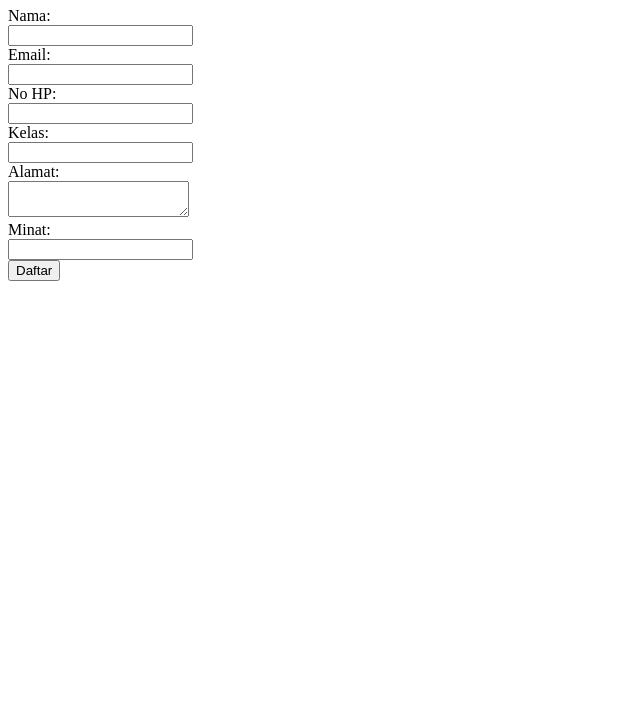
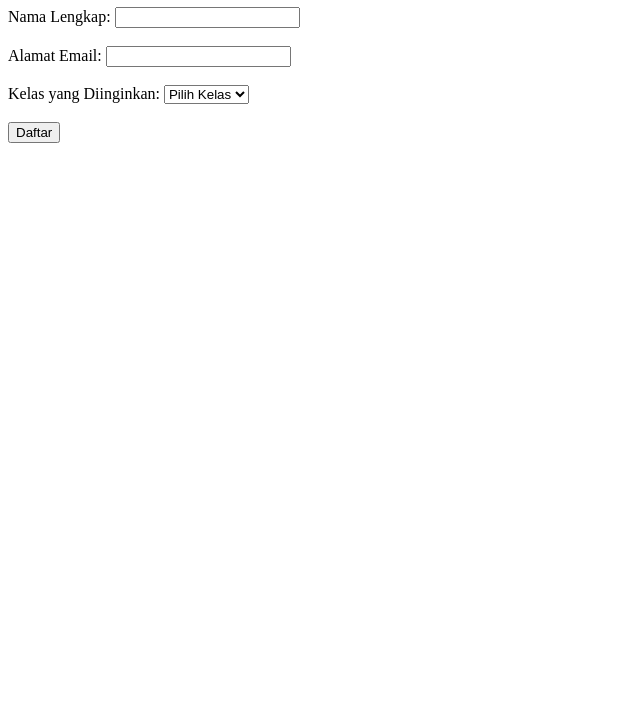
Before and after one commit to studymore09/studymore, a plain HTML site: page index.html in a window 1280 px wide. Shown: the part 73-800 px from the top of the page, without its empty margins (0-640 px from the left). Drawn offline with Linux system fonts and the light colour scheme.

Commit message:
Update index.html

```diff
--- a/index.html
+++ b/index.html
@@ -1,34 +1,56 @@
 <!DOCTYPE html>
-<html>
+<html lang="en">
 <head>
-    <title>Form Pendaftaran</title>
+    <meta charset="UTF-8">
+    <meta name="viewport" content="width=device-width, initial-scale=1.0">
+    <title>Form Pendaftaran Sekolah</title>
     <style>
-        /* Tambahkan gaya CSS di sini */
+        /* Gaya CSS Anda */
     </style>
 </head>
 <body>
-    <h1>Form Pendaftaran</h1>
-    <form id="registrationForm">
-        <label for="nama">Nama:</label><br>
-        <input type="text" id="nama" name="nama" required><br>
+    <div class="container">
+        <h1>Form Pendaftaran Sekolah</h1>
+        <form id="registrationForm">
+            <label for="nama">Nama Lengkap:</label>
+            <input type="text" id="nama" name="nama" required><br><br>
 
-        <label for="email">Email:</label><br>
-        <input type="email" id="email" name="email" required><br>
+            <label for="email">Alamat Email:</label>
+            <input type="email" id="email" name="email" required><br><br>
 
-        <label for="nohp">No HP:</label><br>
-        <input type="tel" id="nohp" name="nohp" required><br>
+            <label for="kelas">Kelas yang Diinginkan:</label>
+            <select id="kelas" name="kelas" required>
+                <option value="">Pilih Kelas</option>
+                <option value="X">Kelas X</option>
+                <option value="XI">Kelas XI</option>
+                <option value="XII">Kelas XII</option>
+            </select><br><br>
 
-        <label for="kelas">Kelas:</label><br>
-        <input type="text" id="kelas" name="kelas" required><br>
+            <input type="submit" value="Daftar">
+        </form>
+    </div>
 
-        <label for="alamat">Alamat:</label><br>
-        <textarea id="alamat" name="alamat" required></textarea><br>
+    <script>
+        const form = document.getElementById("registrationForm");
 
-        <label for="minat">Minat:</label><br>
-        <input type="text" id="minat" name="minat" required><br>
+        form.addEventListener("submit", function(event) {
+            event.preventDefault();
 
-        <button type="submit">Daftar</button>
-    </form>
-    <script src="script.js"></script>
+            const formData = new FormData(form);
+
+            // Simpan data pendaftaran dalam penyimpanan lokal
+            const data = {
+                nama: formData.get("nama"),
+                email: formData.get("email"),
+                kelas: formData.get("kelas")
+            };
+
+            const registrations = JSON.parse(localStorage.getItem("registrations")) || [];
+            registrations.push(data);
+            localStorage.setItem("registrations", JSON.stringify(registrations));
+
+            window.location.href = "display.html";
+        });
+    </script>
 </body>
 </html>
```
